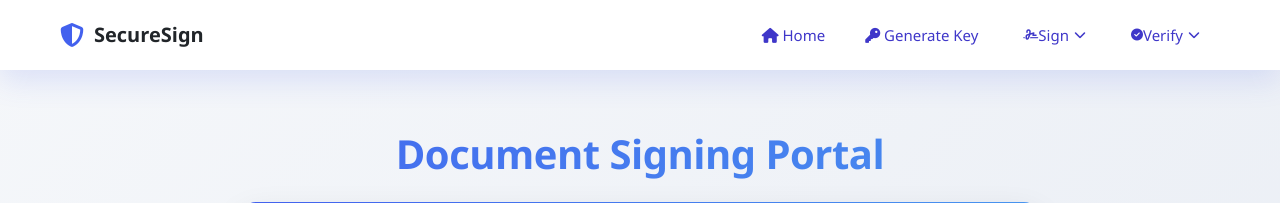
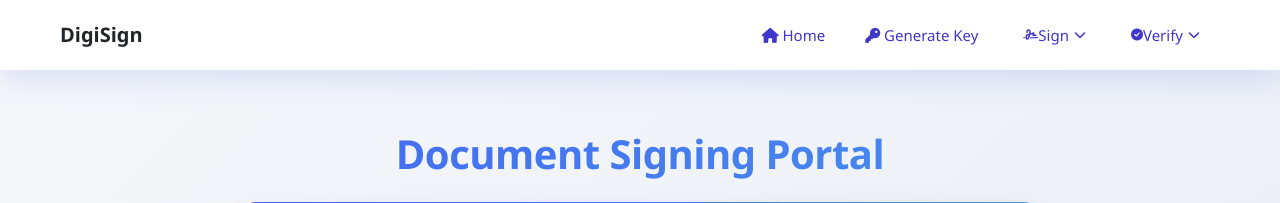
Before and after one commit to Y45hK1r0l4/Digital-Signature-And-Verifier, a Django app: page /custom_sign/ in a window 1280 px wide. Shown: the top 203 px of the page. Run offline with Django 5.2, Linux system fonts and the light colour scheme.

Commit message:
Update base.html

```diff
--- a/signer/templates/base.html
+++ b/signer/templates/base.html
@@ -388,8 +388,7 @@
     <nav class="navbar">
         <div class="navbar-container">
             <a href="{% url 'redirect_home' %}" class="navbar-brand">
-                <i class="fas fa-shield-alt navbar-logo"></i>
-                <span class="navbar-title">SecureSign</span>
+                <span class="navbar-title">DigiSign</span>
             </a>
 
             <button class="mobile-menu-toggle">
```
